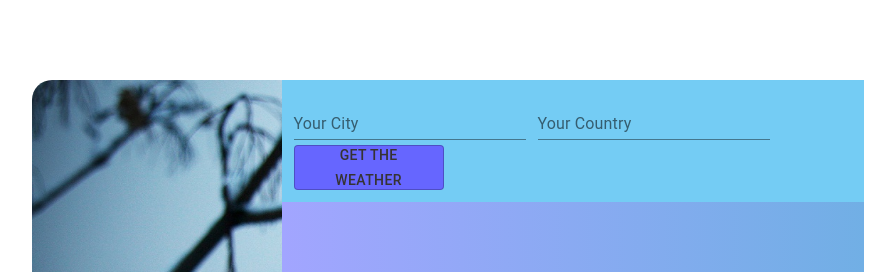
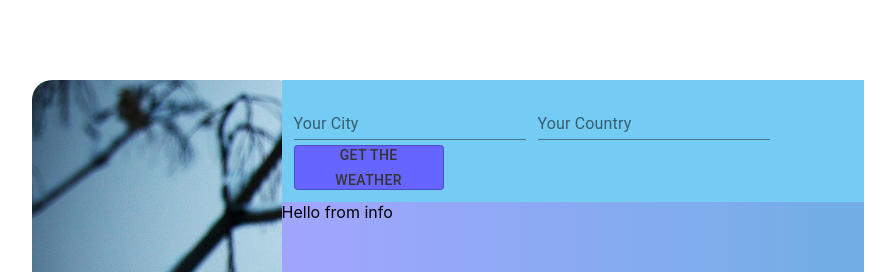
Before and after one commit to mohit200008/weather-app, a React (Create React App) app: page / in a window 1280 px wide. Shown: the top 272 px of the page, without its empty margins (192-1087 px from the left). Built offline with nearby package versions, Linux system fonts and the light colour scheme; no server answers.

Commit message:
api called

```diff
--- a/package.json
+++ b/package.json
@@ -7,6 +7,7 @@
     "@testing-library/jest-dom": "^5.12.0",
     "@testing-library/react": "^11.2.6",
     "@testing-library/user-event": "^12.8.3",
+    "axios": "^0.21.1",
     "react": "^17.0.2",
     "react-dom": "^17.0.2",
     "react-scripts": "4.0.3",
--- a/src/components/Form.jsx
+++ b/src/components/Form.jsx
@@ -1,5 +1,7 @@
-
+import { useEffect, useState } from 'react';
 import {Box, Button, makeStyles, TextField} from '@material-ui/core';
+import { getData } from '../components/services/api';
+import Information from './Information';
 
 const useStyles= makeStyles({
     component: {
@@ -22,7 +24,16 @@ const useStyles= makeStyles({
 
 const Form = () => {
     const classes=useStyles();
+    const [data,getWeatherData]= useState();
+
+    useEffect(()=> {
+        getData().then(response => {
+            getWeatherData(data);
+            console.log(response.data)
+        })
+    },[]);
     return (
+       <Box>
         <Box className={classes.component}>
            <TextField
            inputProps={{className:classes.input}}
@@ -32,6 +43,9 @@ const Form = () => {
            <Button
             className={classes.button} variant="outlined" color="#199EDF">Get the Weather</Button>
         </Box>
+
+        <Information data = {data}/>
+       </Box>
     );
 }
 
--- /dev/null
+++ b/src/components/Information.jsx
@@ -0,0 +1,8 @@
+
+
+
+const Information = () => {
+    return "Hello from info"
+}
+
+export default Information;
--- /dev/null
+++ b/src/components/services/api.js
@@ -0,0 +1,9 @@
+import axios from 'axios';
+
+
+const URL= 'https://api.openweathermap.org/data/2.5/weather'
+const API_KEY= '8a5f042ad59df1c91bdd3669d0cea72f'
+
+export const getData = () => {
+    return axios.get(`${URL}?q=mumbai,india&appid=${API_KEY}`);
+}
--- a/src/components/weather.jsx
+++ b/src/components/weather.jsx
@@ -15,14 +15,16 @@ const useStyles= makeStyles({
         height: '80vh',
         width:'30%',
         backgroundSize: 'cover',
-        borderRadius:'20px 0 0 22px',
+        borderRadius:'20px 2px 2px 20px',
     },
     rightContainer : {
         background:'linear-gradient(to right,#A2A5FF,#71AFE5)',
         height:'80vh',
         width: "70%",
-        borderRadius: '12px 20px 20px 2px'
+        borderRadius:"2px 20 20 2px"
+
     }
+
 })
 
 
```
Also changed, not shown: 1 other file (tests, documents, lock files or other folders).
